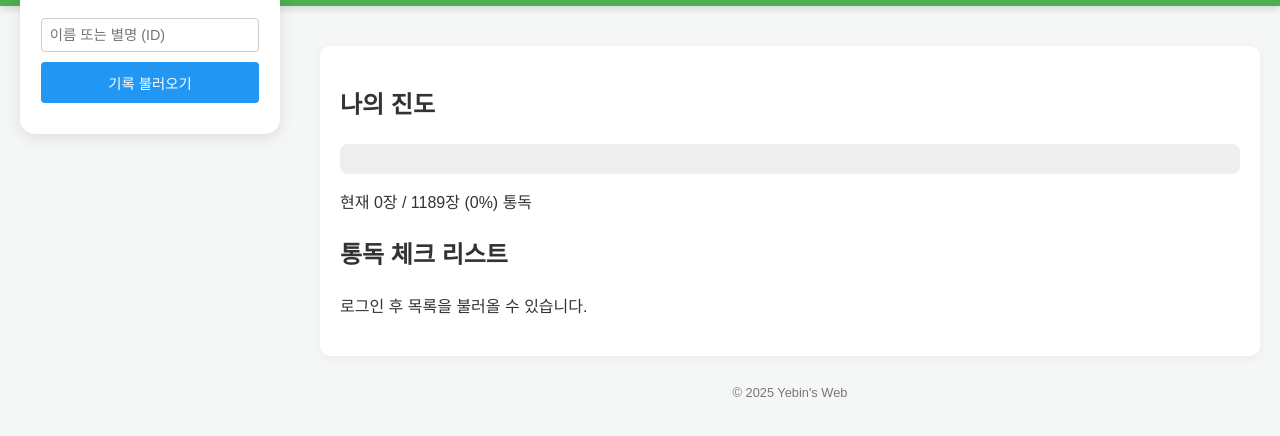
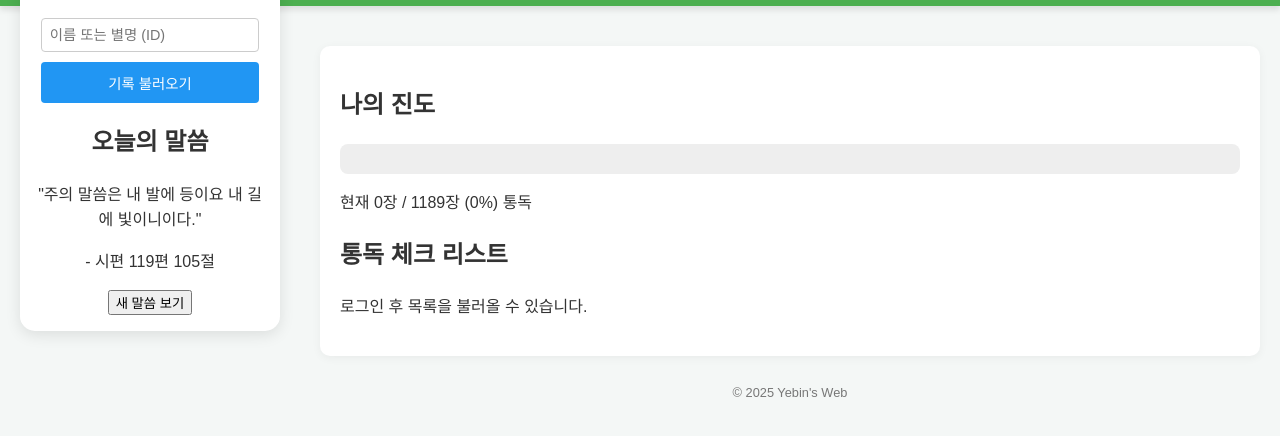
Before and after one commit to sourlemon-boop/STUBibleTracker, a plain HTML site: page index.html in a window 1280 px wide. Shown: the part 138-574 px from the top of the page. Drawn offline with Linux system fonts and the light colour scheme.

Commit message:
Add Bible quote section and refresh button

```diff
--- a/index.html
+++ b/index.html
@@ -27,6 +27,15 @@
                 <p>환영합니다, <strong id="logged-in-user"></strong>님!</p>
                 <button id="logout-button">다른 이름으로 로그인</button>
             </div>
+        </div>
+
+        <div id="bible-quote-box">
+            <h2>오늘의 말씀</h2>
+            <div id="quote-content">
+                <p id="quote-text">"주의 말씀은 내 발에 등이요 내 길에 빛이니이다."</p>
+                <p id="quote-reference">- 시편 119편 105절</p>
+            </div>
+            <button id="refresh-quote-button">새 말씀 보기</button>
         </div>
         </div>
 
```
Lines whose indentation alone changed are shown as unchanged.
